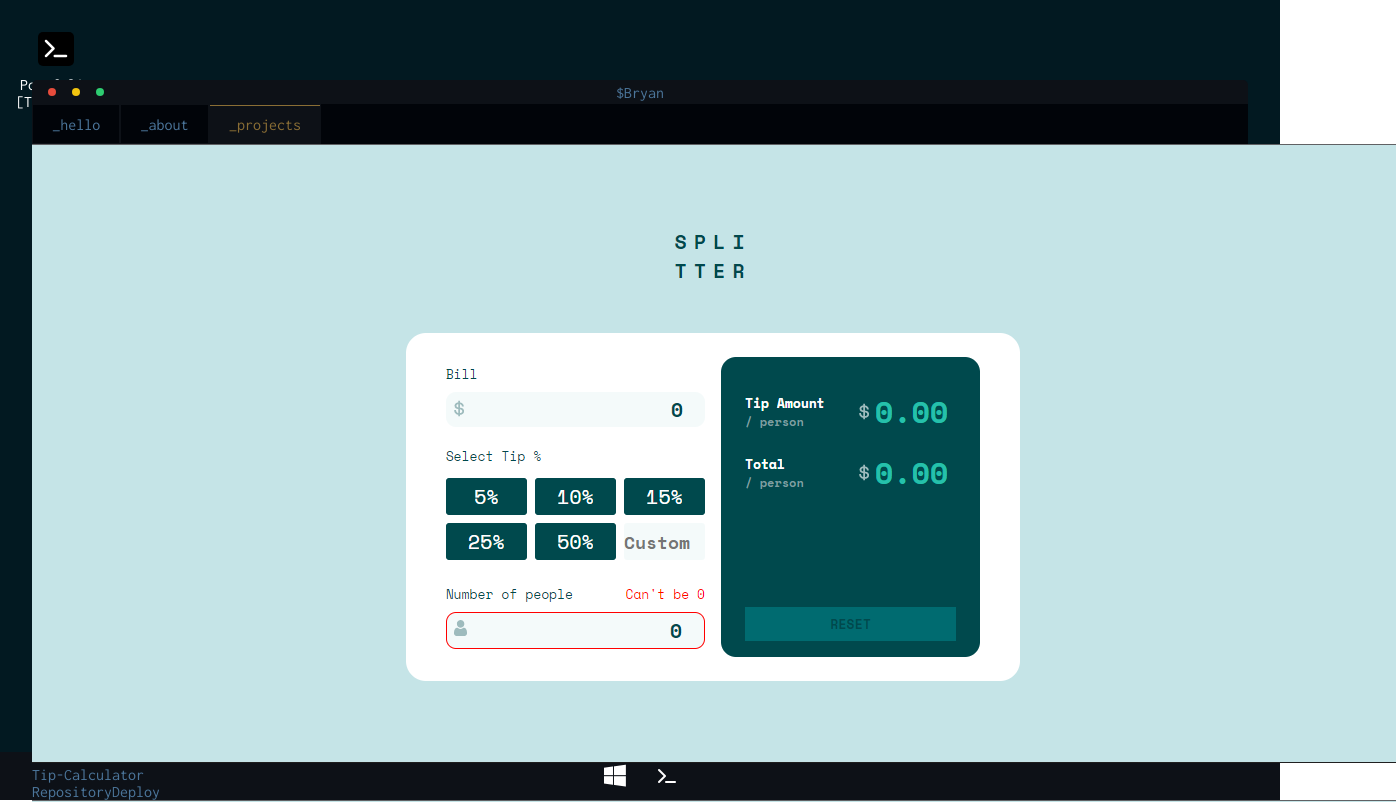
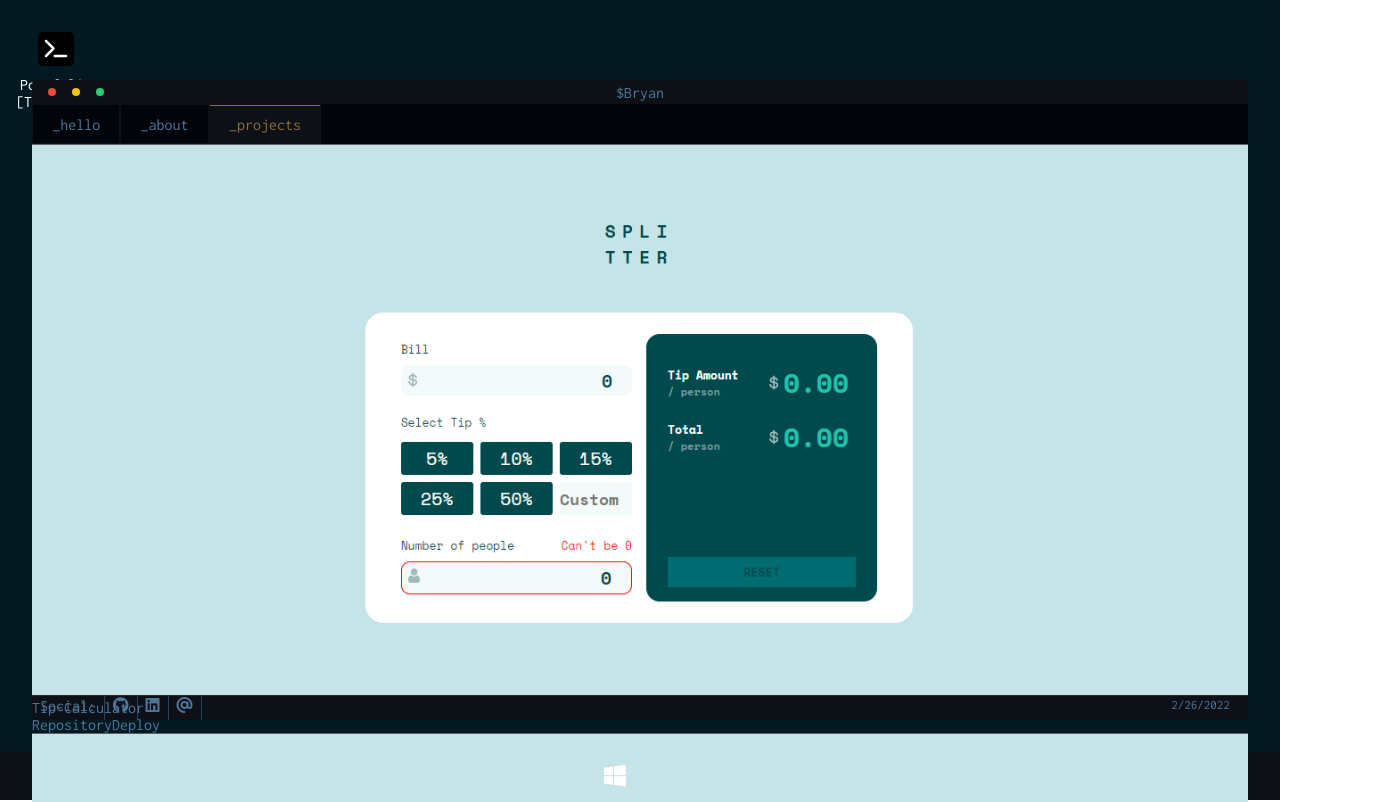
Before and after one commit to ripterdust/Portfolio2022, a React (Create React App) app: page /project in a window 1280 px wide. Shown: the top 802 px of the page, 1396 px wide, since content can reach past the window. Built offline with nearby package versions, Linux system fonts and the light colour scheme.

Commit message:
Fixed the animation and added the proejctsComponetn styles

```diff
--- a/src/main.scss
+++ b/src/main.scss
@@ -55,4 +55,4 @@ ul {
 @import './styles/terminal/about/sidebar';
 @import './styles/terminal/about/aboutMe';
 @import './styles/terminal/projects/ProjectCard';
-@import'./styles/terminal/projects';
+@import './styles/terminal/projectsComponent';
--- a/src/styles/terminal/projects/_ProjectCard.scss
+++ b/src/styles/terminal/projects/_ProjectCard.scss
@@ -1,3 +1,6 @@
 .cardProject{
-
+    width: 100%;
+    img {
+        width: 100%;
+    }
 }
```
Also changed, not shown: src/styles/terminal/_projectsComponent.scss (renamed from src/styles/terminal/_projects.scss).
